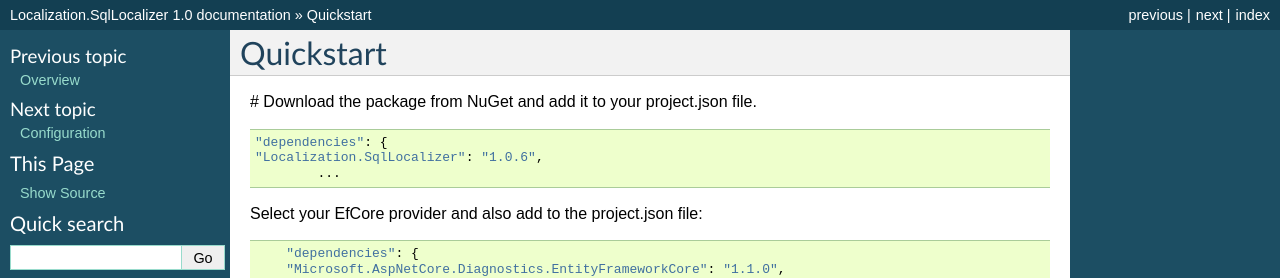
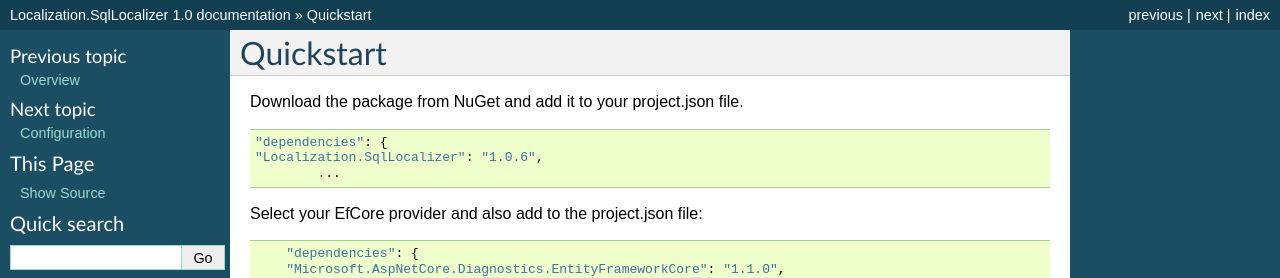
Before and after one commit to damienbod/Localization.SqlLocalizer.docs, a Sphinx documentation site: the page built from docs/source/docs/quickstart.rst, in a window 1280 px wide. Shown: the top 278 px of the page. Built offline with Sphinx 7.4.7, drawn with Linux system fonts in a browser that asks for light colours.

```diff
--- a/docs/source/docs/quickstart.rst
+++ b/docs/source/docs/quickstart.rst
@@ -1,7 +1,7 @@
 Quickstart
 =======================================
 
-# Download the package from NuGet and add it to your project.json file.
+Download the package from NuGet and add it to your project.json file.
 
 .. highlight:: csharp
 
```
